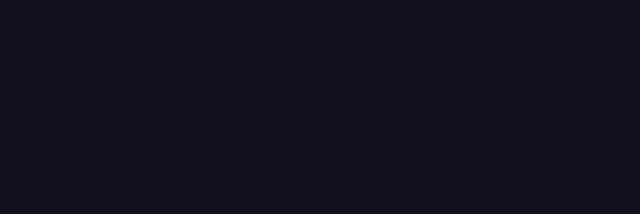
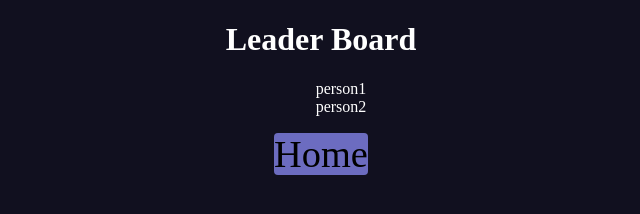
Before and after one commit to dnsghd49/random-knowledge-test, a plain HTML site: page highscore.html in a window 1280 px wide. Shown: the whole page, without its empty margins (319-959 px from the left). Drawn offline with Linux system fonts and the light colour scheme.

Commit message:
added some placeholder text on highscore.html

```diff
--- a/assets/css/style.css
+++ b/assets/css/style.css
@@ -14,3 +14,7 @@ body {
     background: rgb(108, 108, 192);
     border-radius: 4px;
 }
+
+li {
+    list-style: none;
+}
--- a/highscore.html
+++ b/highscore.html
@@ -8,6 +8,15 @@
     <title>High Scores</title>
 </head>
 <body>
-
+    <h1>Leader Board</h1>
+    <div>
+        <ul id="leaderboard">
+            <li>person1</li>
+            <li>person2</li>
+        </ul>
+    </div>
+    <div>
+        <a href="index.html" class="btn">Home</a>
+    </div>
 </body>
 </html>
```
